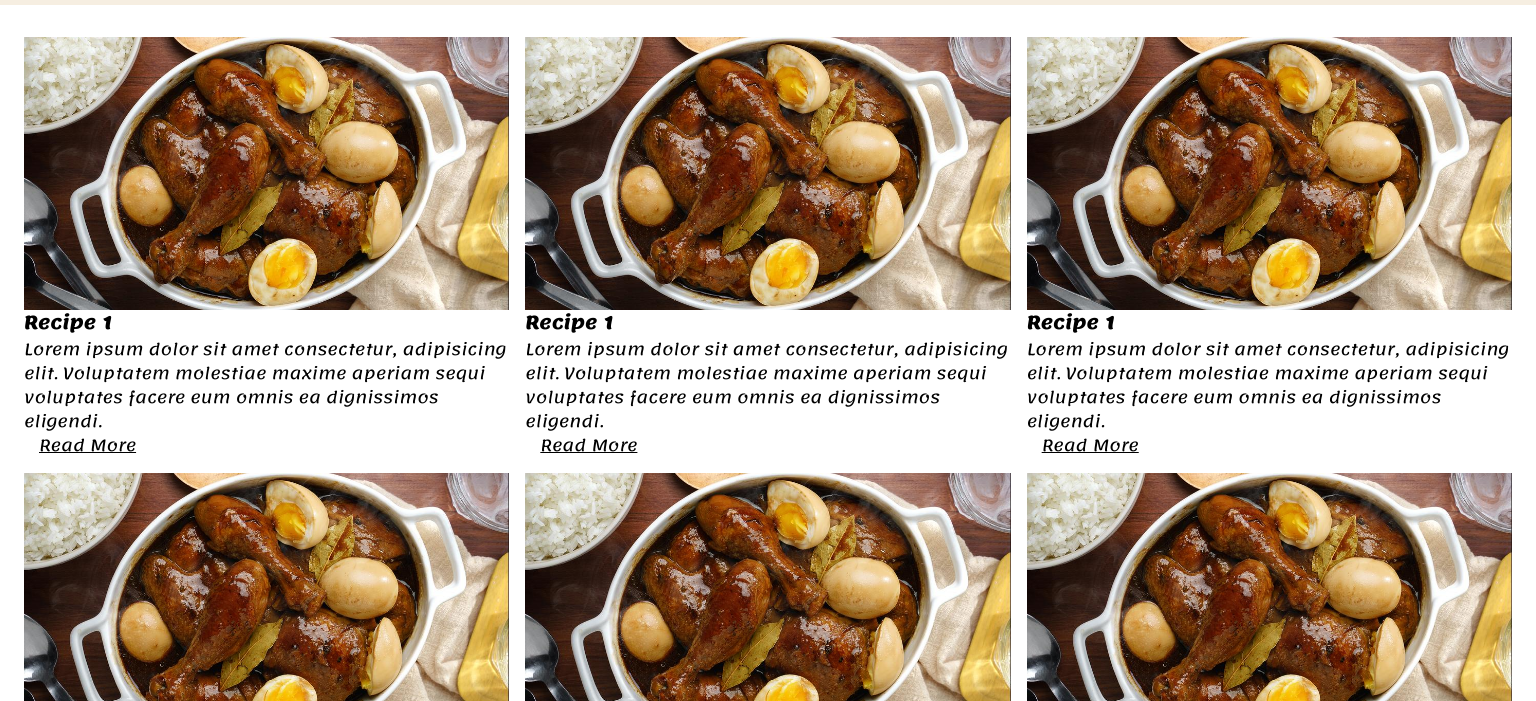
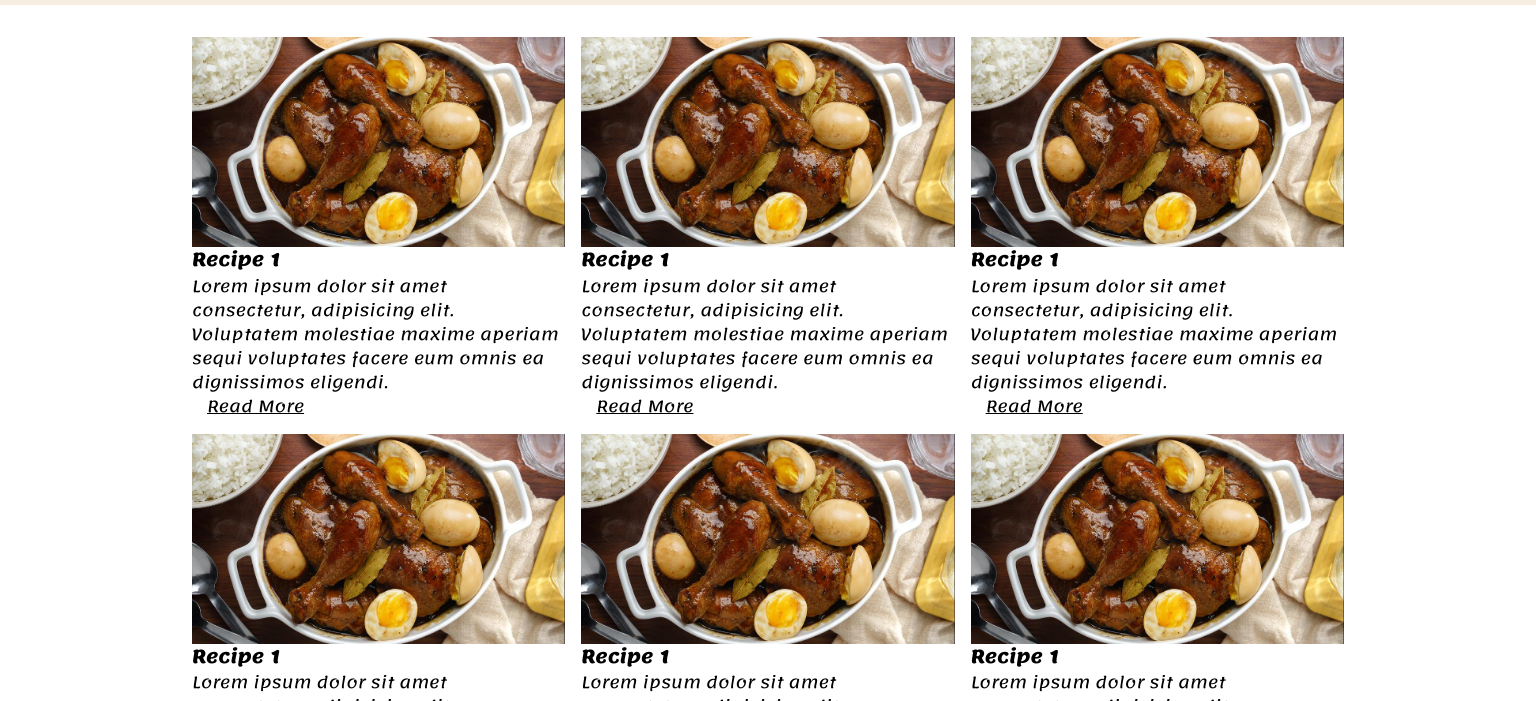
Before and after one commit to chachaaa10/Filipino-Food-Recipes, a website built with Vite: page index.html in a window 1536 px wide. Shown: the part 83-784 px from the top of the page. Built offline with nearby package versions, Linux system fonts and the light colour scheme.

Commit message:
refactor the margins and wrapper width percentage

```diff
--- a/styles/main.css
+++ b/styles/main.css
@@ -1,14 +1,12 @@
 main {
-	margin-top: 7.5rem;
-	margin-bottom: 1rem;
+	margin-block: 7.5rem 1rem;
 }
 .wrapper {
 	display: grid;
 	grid-template-columns: 1fr 1fr 1fr;
-	width: 100%;
+	width: 85%;
 	margin-inline: auto;
 	gap: 1rem;
-	padding-inline: 1.5rem;
 }
 
 @media screen and (max-width: 768px) {
@@ -22,3 +20,9 @@ main {
 		grid-template-columns: 1fr;
 	}
 }
+
+@media screen and (min-width: 1440px) {
+	.wrapper {
+		width: 75%;
+	}
+}
```
